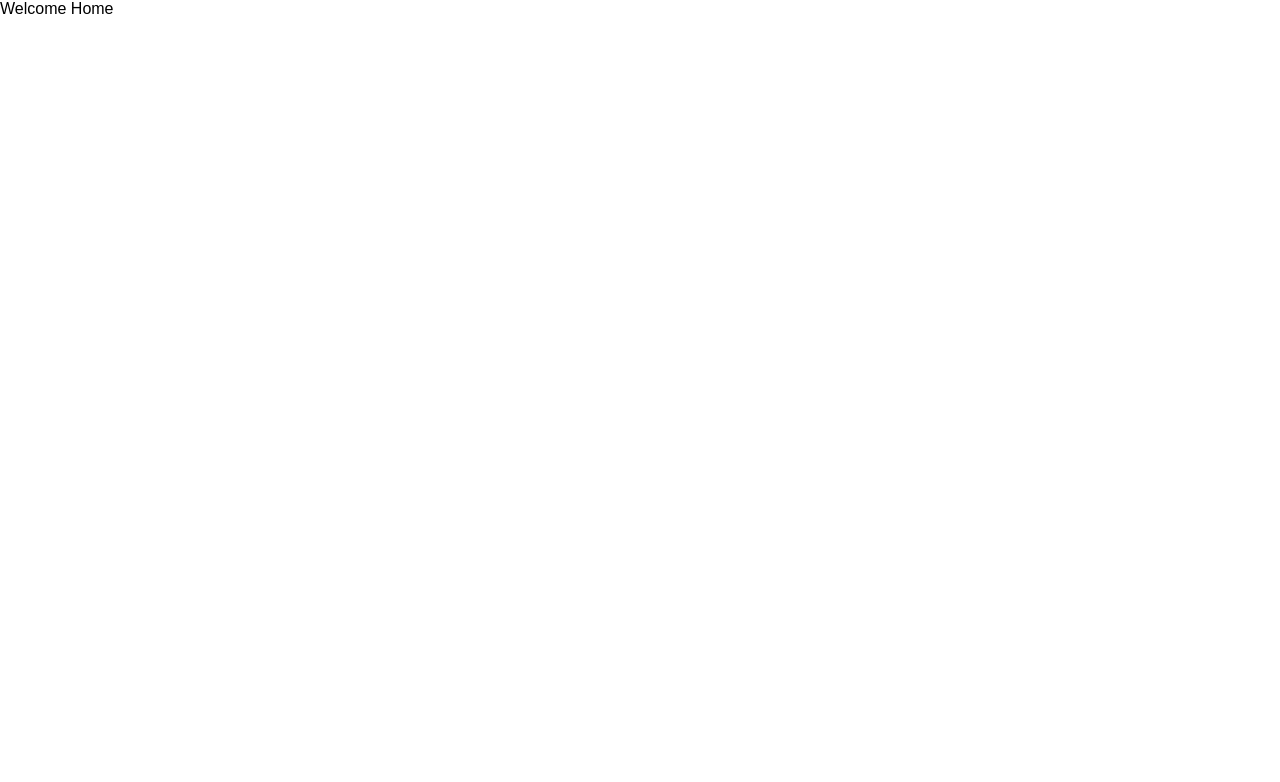
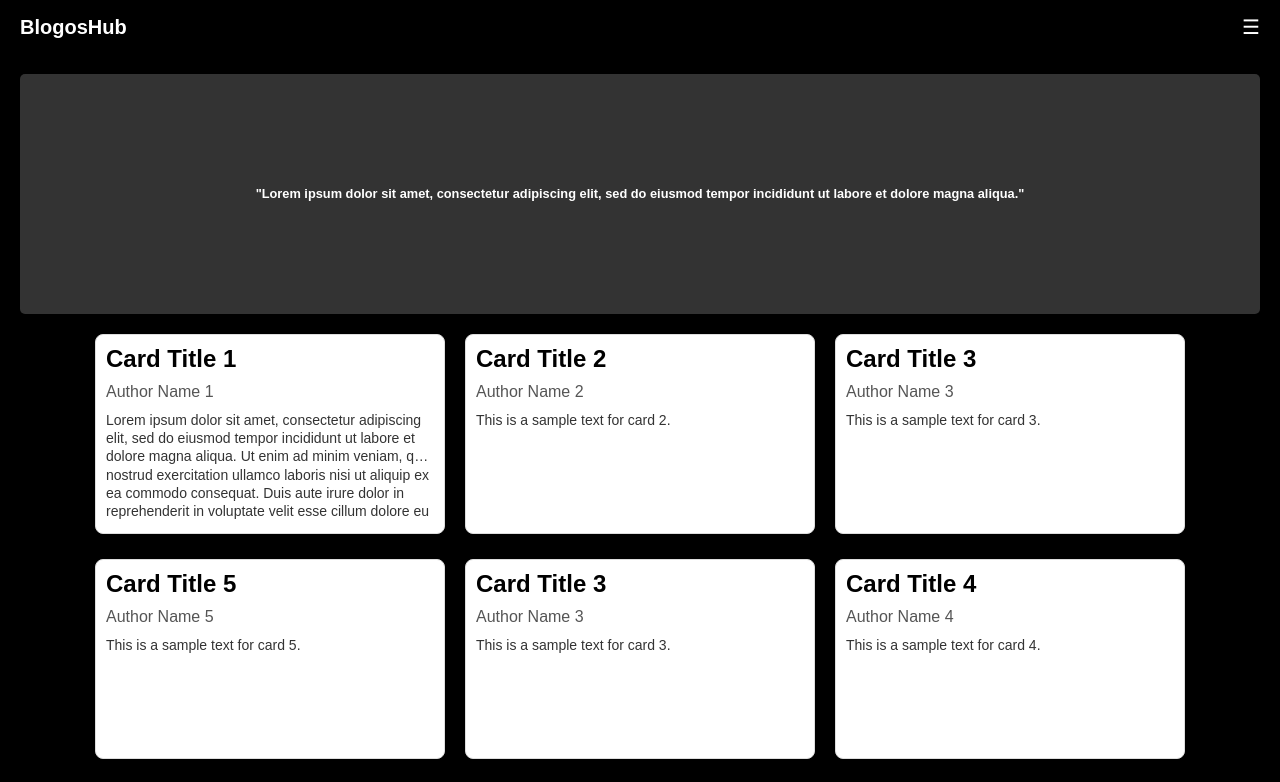
Before and after one commit to kmvishnu/fullStack-blog-app, a React (Create React App) app in the folder frontend/: page /home in a window 1280 px wide. Shown: the top 782 px of the page. Built offline with nearby package versions, Linux system fonts and the light colour scheme.

Commit message:
Home page completed with dummy data cards

```diff
--- /dev/null
+++ b/frontend/src/Components/BodyOfBlogs/BodyOfBlogs.js
@@ -0,0 +1,46 @@
+import React from 'react'
+import Card from './Card';
+
+function BodyOfBlogs() {
+  return (
+    <div style={{ backgroundColor: '#000' }} className="card-container">
+      <Card
+        title="Card Title 1"
+        authName="Author Name 1"
+        text="Lorem ipsum dolor sit amet, consectetur adipiscing elit, sed do eiusmod tempor incididunt ut labore et dolore magna aliqua. Ut enim ad minim veniam, quis nostrud exercitation ullamco laboris nisi ut aliquip ex ea commodo consequat. Duis aute irure dolor in reprehenderit in voluptate velit esse cillum dolore eu fugiat nulla pariatur. Excepteur sint occaecat cupidatat non proident, sunt in culpa qui officia deserunt mollit anim id est laborum.Lorem ipsum dolor sit amet, consectetur adipiscing elit, sed do eiusmod tempor incididunt ut labore et dolore magna aliqua. Ut enim ad minim veniam, quis nostrud exercitation ullamco laboris nisi ut aliquip ex ea commodo consequat. Duis aute irure dolor in reprehenderit in voluptate velit esse cillum dolore eu fugiat nulla pariatur. Excepteur sint occaecat cupidatat non proident, sunt in culpa qui officia deserunt mollit anim id est laborum."
+      />
+      <Card
+        title="Card Title 2"
+        authName="Author Name 2"
+        text="This is a sample text for card 2."
+      />
+      <Card
+        title="Card Title 3"
+        authName="Author Name 3"
+        text="This is a sample text for card 3."
+      />
+
+      <Card
+        title="Card Title 5"
+        authName="Author Name 5"
+        text="This is a sample text for card 5."
+      /><Card
+        title="Card Title 3"
+        authName="Author Name 3"
+        text="This is a sample text for card 3."
+      />
+      <Card
+        title="Card Title 4"
+        authName="Author Name 4"
+        text="This is a sample text for card 4."
+      />
+      <Card
+        title="Card Title 5"
+        authName="Author Name 5"
+        text="This is a sample text for card 5."
+      />
+    </div>
+  );
+}
+
+export default BodyOfBlogs
--- /dev/null
+++ b/frontend/src/Components/BodyOfBlogs/Card.css
@@ -0,0 +1,84 @@
+/* General card styles */
+.card {
+    background-color: #fff;
+    border: 1px solid #ddd;
+    border-radius: 8px;
+    padding: 10px;
+    box-shadow: 0 4px 8px rgba(0, 0, 0, 0.1);
+    text-align: left; /* Align text to the left */
+    display: flex;
+    flex-direction: column;
+    justify-content: flex-start; /* Align content to the top */
+    box-sizing: border-box;
+    height: 200px; /* Ensure fixed height for uniformity */
+    overflow: hidden; /* Prevent content overflow */
+    margin-bottom: 5px;
+}
+
+/* Title styles */
+.card-title {
+    font-size: 1.5rem;
+    margin: 0 0 10px;
+    white-space: nowrap;
+    overflow: hidden;
+    text-overflow: ellipsis; /* Truncate title if too long */
+}
+
+/* Author name styles */
+.card-authName {
+    font-size: 1rem;
+    color: #555;
+    margin: 0 0 10px;
+    align-self: flex-start; /* Stick author name to the top left */
+}
+
+.card-text {
+    font-size: 0.875rem;
+    color: #333;
+    margin: 0;
+    flex-grow: 1; /* Allow the text to grow but keep within limits */
+    overflow: hidden;
+    display: -webkit-box;
+    -webkit-box-orient: vertical;
+    -webkit-line-clamp: 3; /* Limit text to 3 lines */
+    line-height: 1.3;
+}
+
+/* Container styles for responsiveness */
+.card-container {
+    display: flex;
+    flex-wrap: wrap;
+    gap: 10px;        /* Space between cards */
+    justify-content: center;
+}
+
+/* Responsive styles */
+@media (min-width: 1200px) {
+    .card-container {
+        gap: 20px; /* Adjust gap for large screens */
+    }
+    .card {
+        flex: 1 1 calc(33.333% - 20px); /* 3 cards per row on large screens */
+        max-width: 350px;
+    }
+}
+
+@media (min-width: 768px) and (max-width: 1199px) {
+    .card-container {
+        gap: 15px; /* Adjust gap for medium screens */
+    }
+    .card {
+        flex: 1 1 calc(50% - 15px); /* 2 cards per row on medium screens */
+        max-width: 350px;
+    }
+}
+
+@media (max-width: 767px) {
+    .card-container {
+        gap: 10px; /* Adjust gap for small screens */
+    }
+    .card {
+        flex: 1 1 calc(100% - 10px); /* 1 card per row on small screens */
+        max-width: 350px;
+    }
+}
--- /dev/null
+++ b/frontend/src/Components/BodyOfBlogs/Card.js
@@ -0,0 +1,14 @@
+import React from 'react';
+import './Card.css';  // Import the CSS file for styling
+
+const Card = ({ title, authName, text }) => {
+    return (
+        <div className="card">
+            <h2 className="card-title">{title}</h2>
+            <p className="card-authName">{authName}</p>
+            <p className="card-text">{text}</p>
+        </div>
+    );
+};
+
+export default Card;
--- /dev/null
+++ b/frontend/src/Components/Header/Header.css
@@ -0,0 +1,56 @@
+/* General Styles */
+body {
+    margin: 0;
+    font-family: Arial, sans-serif;
+}
+
+/* Header Styles */
+.header {
+    display: flex;
+    justify-content: space-between;
+    align-items: center;
+    padding: 15px 20px;
+    background-color: #000000f1;
+    color: white;
+    position: sticky;
+    top: 0;
+    width: 100%;
+    z-index: 1000; /* Make sure it's on top of other content */
+
+}
+
+/* Logo Styling */
+.logo {
+    font-size: 20px;
+    font-weight: bold;
+}
+
+/* Hamburger Icon Styling */
+.hamburger {
+    font-size: 20px;
+    cursor: pointer;
+}
+
+/* Menu Popup Styling */
+.menu {
+    position: absolute;
+    top: 60px;
+    right: 20px;
+    background-color: white;
+    color: black;
+    border: 1px solid #ccc;
+    border-radius: 5px;
+    padding: 10px;
+    box-shadow: 0 2px 10px rgba(0, 0, 0, 0.1);
+    z-index: 1000;
+}
+
+.menu p {
+    margin: 0;
+    padding: 10px;
+    cursor: pointer;
+}
+
+.menu p:hover {
+    background-color: #f0f0f0;
+}
--- /dev/null
+++ b/frontend/src/Components/Header/Header.js
@@ -0,0 +1,27 @@
+import React, { useState } from 'react';
+import './Header.css';
+
+const Header = () => {
+    const [isMenuOpen, setIsMenuOpen] = useState(false);
+
+    const toggleMenu = () => {
+        setIsMenuOpen(!isMenuOpen);
+    };
+
+    return (
+        <header className="header">
+            <div className="logo">BlogosHub</div>
+            <div className="hamburger" onClick={toggleMenu}>
+                &#9776;
+            </div>
+            {isMenuOpen && (
+                <div className="menu">
+                    <p>Login</p>
+                    <p>Sign Up</p>
+                </div>
+            )}
+        </header>
+    );
+};
+
+export default Header;
--- a/frontend/src/Components/Home/Home.js
+++ b/frontend/src/Components/Home/Home.js
@@ -1,8 +1,15 @@
 import React from 'react'
+import BodyOfBlogs from '../BodyOfBlogs/BodyOfBlogs'
+import Header from '../Header/Header'
+import News from '../News/News'
 
 function Home() {
   return (
-    <div>Welcome Home</div>
+    <div style={{backgroundColor:"#000"}}>
+    <Header/>
+    <News/>
+    <BodyOfBlogs/>
+    </div>
   )
 }
 
--- /dev/null
+++ b/frontend/src/Components/News/News.css
@@ -0,0 +1,26 @@
+/* News.css */
+
+/* General Styles */
+body {
+    margin: 0;
+    font-family: 'cursive';
+}
+
+/* Header Styles */
+.news-container {
+    display: flex;
+    justify-content: center;  /* Center horizontally */
+    align-items: center;      /* Center vertically */
+    height: 30vh;            /* Full viewport height */
+    background-color: #333;  /* Dark background color */
+    color: white;            /* White text color */
+    text-align: center;       /* Center text inside the container */
+    margin:20px;
+    border-radius: 5px;
+}
+
+h3 {
+    margin: 0;                /* Remove default margin of h2 */
+    font-size: 0.8rem;        /* Adjust font size if necessary */
+    line-height: 1.4;         /* Adjust line height if necessary */
+}
--- /dev/null
+++ b/frontend/src/Components/News/News.js
@@ -0,0 +1,14 @@
+import React from 'react'
+import "./News.css"
+
+function News() {
+
+     return (
+        <div className='news-container'>
+            <h3 >"Lorem ipsum dolor sit amet, consectetur adipiscing elit, sed do eiusmod tempor incididunt ut labore et dolore magna aliqua."</h3>
+        </div>
+    );
+
+}
+
+export default News
```
